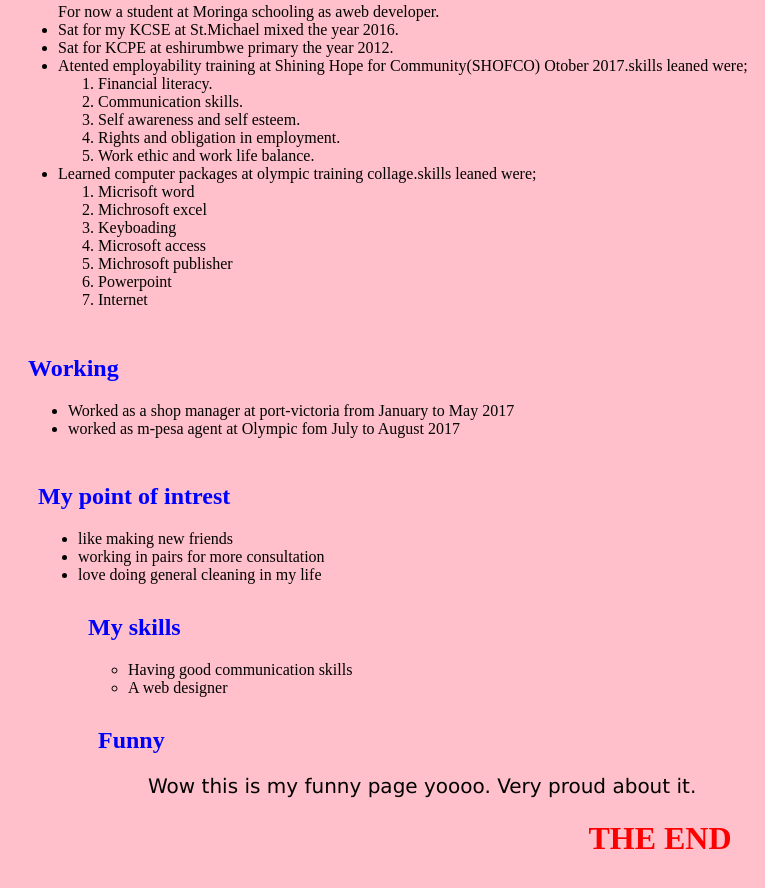
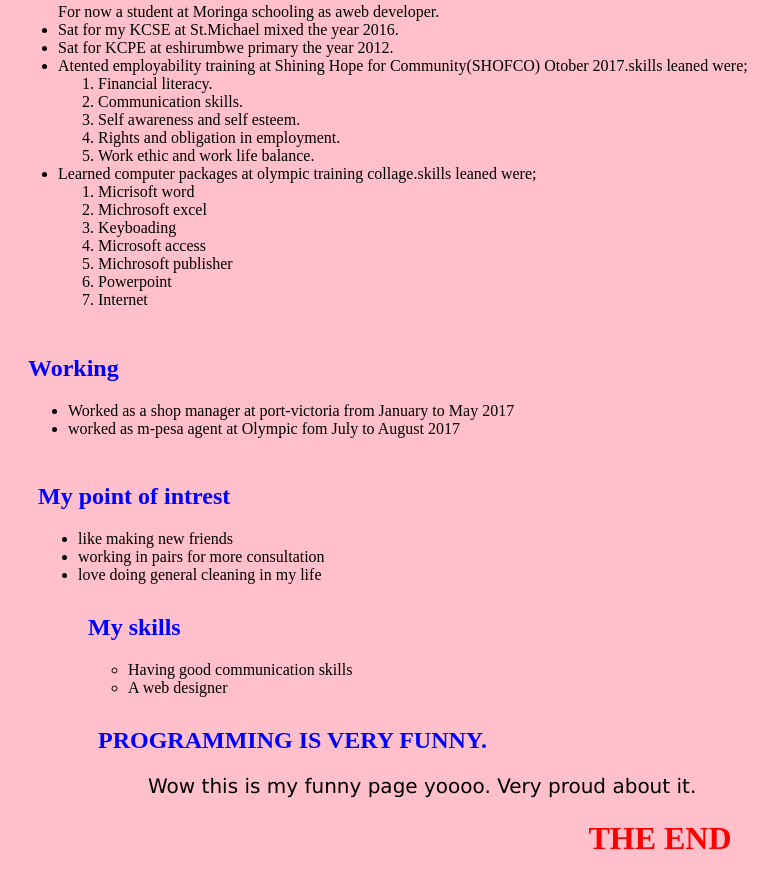
Before and after one commit to zamzammakoto/project, a plain HTML site: page index.html in a window 1280 px wide. Shown: the part 747-1635 px from the top of the page, without its empty margins (0-765 px from the left). Drawn offline with Linux system fonts and the light colour scheme.

Commit message:
add changes

```diff
--- a/index.html
+++ b/index.html
@@ -62,7 +62,7 @@
       <li>A web designer</li>
     </ul>
     <div id="wow">
-    <h2>Funny</h2>
+    <h2>PROGRAMMING IS VERY FUNNY.</h2>
     <p>Wow this is my funny page yoooo. Very proud about it.</p>
     <h1> THE END</h1>
 </body>
```
